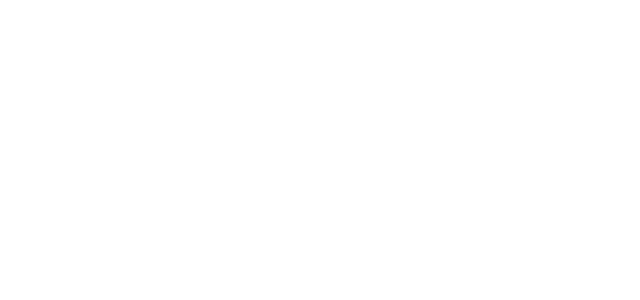
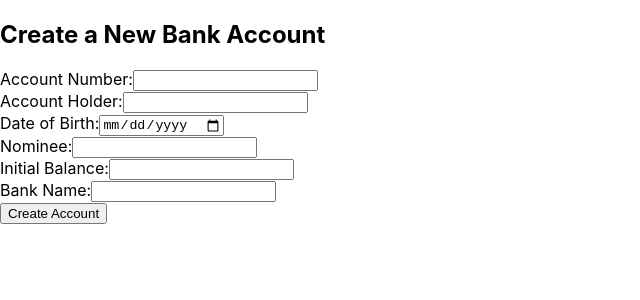
Before and after one commit to shani34/AssurePay, a React (Create React App) app in the folder frontend/assure-pay/: page /createAccount in a window 1280 px wide. Before the commit this address had no page. Shown: the top 300 px of the page, without its empty margins (0-640 px from the left). Built offline with nearby package versions, Linux system fonts and the light colour scheme.

Commit message:
added account form

```diff
--- a/frontend/assure-pay/src/App.js
+++ b/frontend/assure-pay/src/App.js
@@ -2,6 +2,7 @@
 import SignIn from './components/SignIn';
 import Welcome from './components/welcome';
 import About from './components/about'
+import CreateAccountForm from './components/Accounts';
 import { BrowserRouter as Router, Route, Routes } from 'react-router-dom';
 // Import other components here
 
@@ -12,6 +13,7 @@
      <Route path="/" element={<SignIn/>}/>
      <Route path="/welcome"  element={<Welcome/>}/>
      <Route path="/about"  element={<About/>}/>
+     <Route path="/createAccount"  element={<CreateAccountForm/>}/>
     </Routes>
    </Router>
   );
--- a/frontend/assure-pay/src/components/Accounts.js
+++ b/frontend/assure-pay/src/components/Accounts.js
@@ -0,0 +1,97 @@
+import React, { useState } from 'react';
+// import bankLogo from './bank-logo.png'; // Import your logo image
+
+const CreateAccountForm = () => {
+  const [accountNumber, setAccountNumber] = useState('');
+  const [accountHolder, setAccountHolder] = useState('');
+  const [dob, setDob] = useState('');
+  const [nominee, setNominee] = useState('');
+  const [balance, setBalance] = useState('');
+  const [bankName, setBankName] = useState('');
+
+  const handleSubmit = (e) => {
+    e.preventDefault();
+    // Here you can perform actions like sending the form data to a server or updating state
+    console.log('Form submitted:', {
+      accountNumber,
+      accountHolder,
+      dob,
+      nominee,
+      balance,
+      bankName,
+    });
+    // Clear the form fields
+    setAccountNumber('');
+    setAccountHolder('');
+    setDob('');
+    setNominee('');
+    setBalance('');
+    setBankName('');
+  };
+
+  return (
+    <div className="create-account-form">
+      {/* <img src={bankLogo} alt="Bank Logo" className="logo" /> */}
+      <h2>Create a New Bank Account</h2>
+      <form onSubmit={handleSubmit}>
+        <div>
+          <label>Account Number:</label>
+          <input
+            type="text"
+            value={accountNumber}
+            onChange={(e) => setAccountNumber(e.target.value)}
+            required
+          />
+        </div>
+        <div>
+          <label>Account Holder:</label>
+          <input
+            type="text"
+            value={accountHolder}
+            onChange={(e) => setAccountHolder(e.target.value)}
+            required
+          />
+        </div>
+        <div>
+          <label>Date of Birth:</label>
+          <input
+            type="date"
+            value={dob}
+            onChange={(e) => setDob(e.target.value)}
+            required
+          />
+        </div>
+        <div>
+          <label>Nominee:</label>
+          <input
+            type="text"
+            value={nominee}
+            onChange={(e) => setNominee(e.target.value)}
+            required
+          />
+        </div>
+        <div>
+          <label>Initial Balance:</label>
+          <input
+            type="number"
+            value={balance}
+            onChange={(e) => setBalance(e.target.value)}
+            required
+          />
+        </div>
+        <div>
+          <label>Bank Name:</label>
+          <input
+            type="text"
+            value={bankName}
+            onChange={(e) => setBankName(e.target.value)}
+            required
+          />
+        </div>
+        <button type="submit">Create Account</button>
+      </form>
+    </div>
+  );
+};
+
+export default CreateAccountForm;
--- a/frontend/assure-pay/src/components/welcome.js
+++ b/frontend/assure-pay/src/components/welcome.js
@@ -56,10 +56,18 @@
       <div className={styles.content}>
         <h1>Welcome!</h1>
         <div className={styles.button}>
-          <button className={styles.actionButton}>Create New Account</button>
+           <a href='/createAccount'>
+          <button className={styles.actionButton} >Create New Account</button>
+          </a>
+          <a href='/transactionHistory'>
           <button className={styles.actionButton}>Transaction History</button>
+          </a>
+          <a href='/updateDetails'>
           <button className={styles.actionButton}>Update Details</button>
+          </a>
+          <a href='/checkBalance'>
           <button className={styles.actionButton}>Check Balance</button>
+          </a>
         </div>
         <div className={styles.followUs}>
         <p>Follow us on:</p>
```
